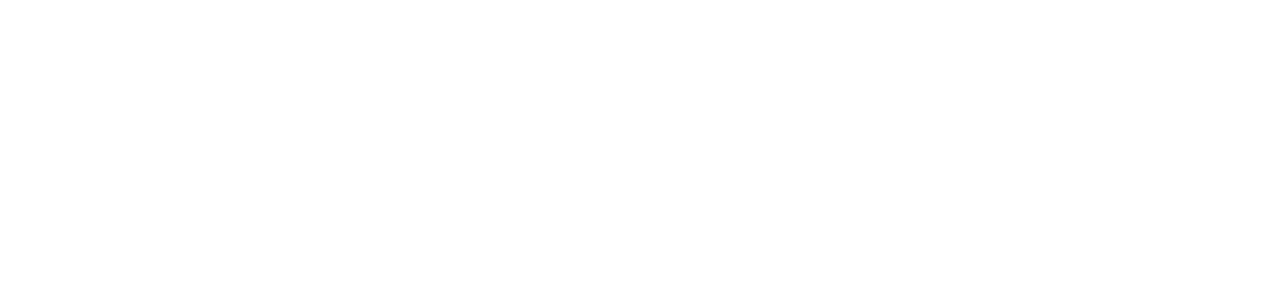
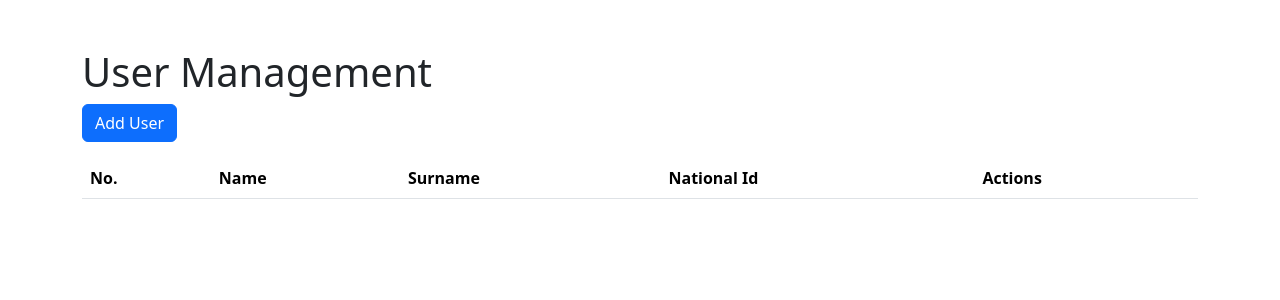
Before and after one commit to Iamamirnaji/user-management, a React (Vite) app: page / in a window 1280 px wide. Shown: the top 300 px of the page. Built offline with nearby package versions, Linux system fonts and the light colour scheme.

Commit message:
Manage the state of users in the App component.

```diff
--- a/src/App.tsx
+++ b/src/App.tsx
@@ -1,8 +1,62 @@
+import React, { useState } from "react";
+import UserTable from "./components/UserTable";
+import UserForm from "./components/UserForm";
+import { User } from "./types";
 
-function App() {
+const App: React.FC = () => {
+  const [users, setUsers] = useState<User[]>([]);
+  const [isFormOpen, setIsFormOpen] = useState<boolean>(false);
+  const [selectedUser, setSelectedUser] = useState<User | null>(null);
+
+  const handleCreateUser = () => {
+    setSelectedUser(null);
+    setIsFormOpen(true);
+  };
+
+  const handleEditUser = (user: User) => {
+    setSelectedUser(user);
+    setIsFormOpen(true);
+  };
+
+  const handleDeleteUser = (id: number) => {
+    setUsers(users.filter((user) => user.id !== id));
+  };
+
+  const handleSaveUser = (user: User) => {
+    if (selectedUser) {
+      setUsers(users.map((u) => (u.id === user.id ? user : u)));
+    } else {
+      setUsers([...users, user]);
+    }
+    setIsFormOpen(false);
+    setSelectedUser(null);
+  };
+
+  const handleCloseForm = () => {
+    setIsFormOpen(false);
+    setSelectedUser(null);
+  };
+
   return (
-    <div></div>
+    <div className="container mt-5">
+      <h1>User Management</h1>
+      <button className="btn btn-primary mb-3" onClick={handleCreateUser}>
+        Add User
+      </button>
+      <UserTable
+        users={users}
+        onEdit={handleEditUser}
+        onDelete={handleDeleteUser}
+      />
+      {isFormOpen && (
+        <UserForm
+          selectedUser={selectedUser}
+          onSave={handleSaveUser}
+          onClose={handleCloseForm}
+        />
+      )}
+    </div>
   );
-}
+};
 
 export default App;
```
